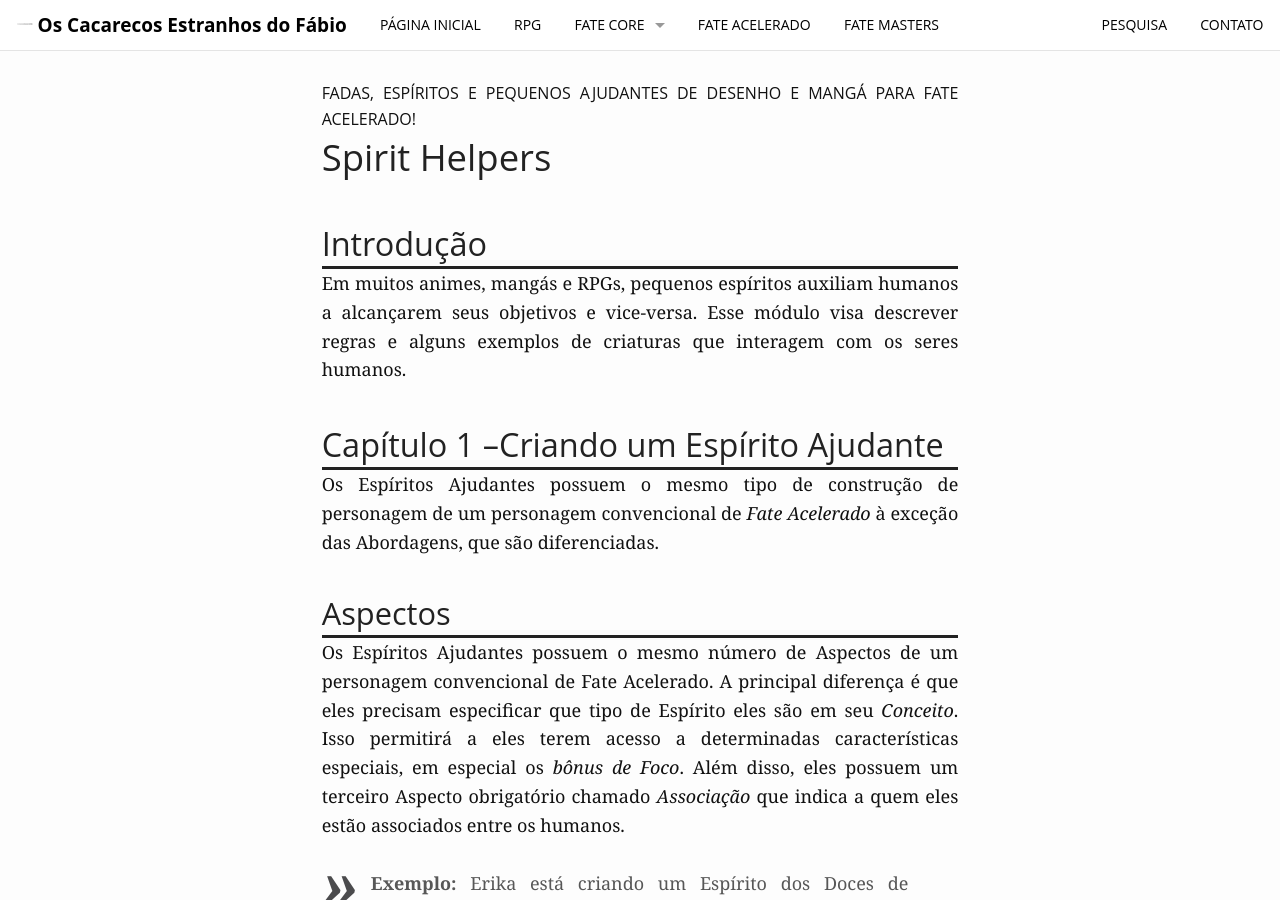
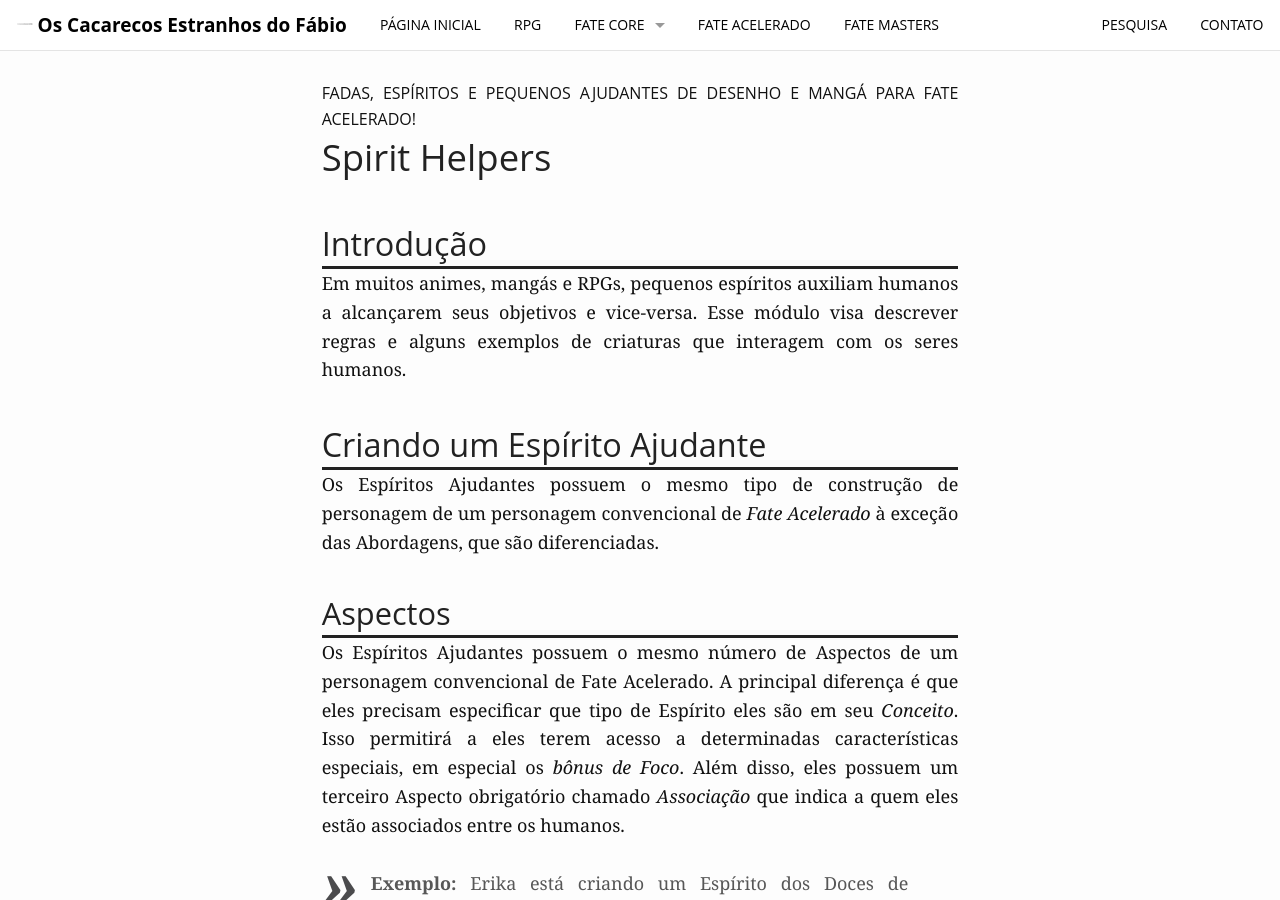
Before and after one commit to fabiocosta0305/fabiocosta0305.github.io-old, a Jekyll site: the page built from _posts/RPG/2015-07-21-SpiritHelpers.md, in a window 1280 px wide and 900 px high. Built offline with Jekyll 4.4.1, drawn with Linux system fonts in a browser that asks for light colours; some of the changed text lies outside the part shown.

Commit message:
Corrigindo formatações dos Spirit Helpers

```diff
--- a/_posts/RPG/2015-07-21-SpiritHelpers.md
+++ b/_posts/RPG/2015-07-21-SpiritHelpers.md
@@ -18,7 +18,7 @@ header: no
 
 Em muitos animes, mangás e RPGs, pequenos espíritos auxiliam humanos a alcançarem seus objetivos e vice-versa. Esse módulo visa descrever regras e alguns exemplos de criaturas que interagem com os seres humanos.
 
-### Capítulo 1 –Criando um Espírito Ajudante
+### Criando um Espírito Ajudante
 
 Os Espíritos Ajudantes possuem o mesmo tipo de construção de personagem de um personagem convencional de _Fate Acelerado_ à exceção das Abordagens, que são diferenciadas.
 
@@ -64,7 +64,7 @@ Um Espírito Ajudante possui o mesmo número de Façanhas iniciais de um persona
 
 Espíritos Ajudantes recebem o mesmo número de Pontos de Destino, Estresse e Consequências de um personagem de Fate Acelerado.
 
-### Capítulo 2 –Regras Especiais
+### Regras Especiais
 
 #### Auxiliando
 
```
